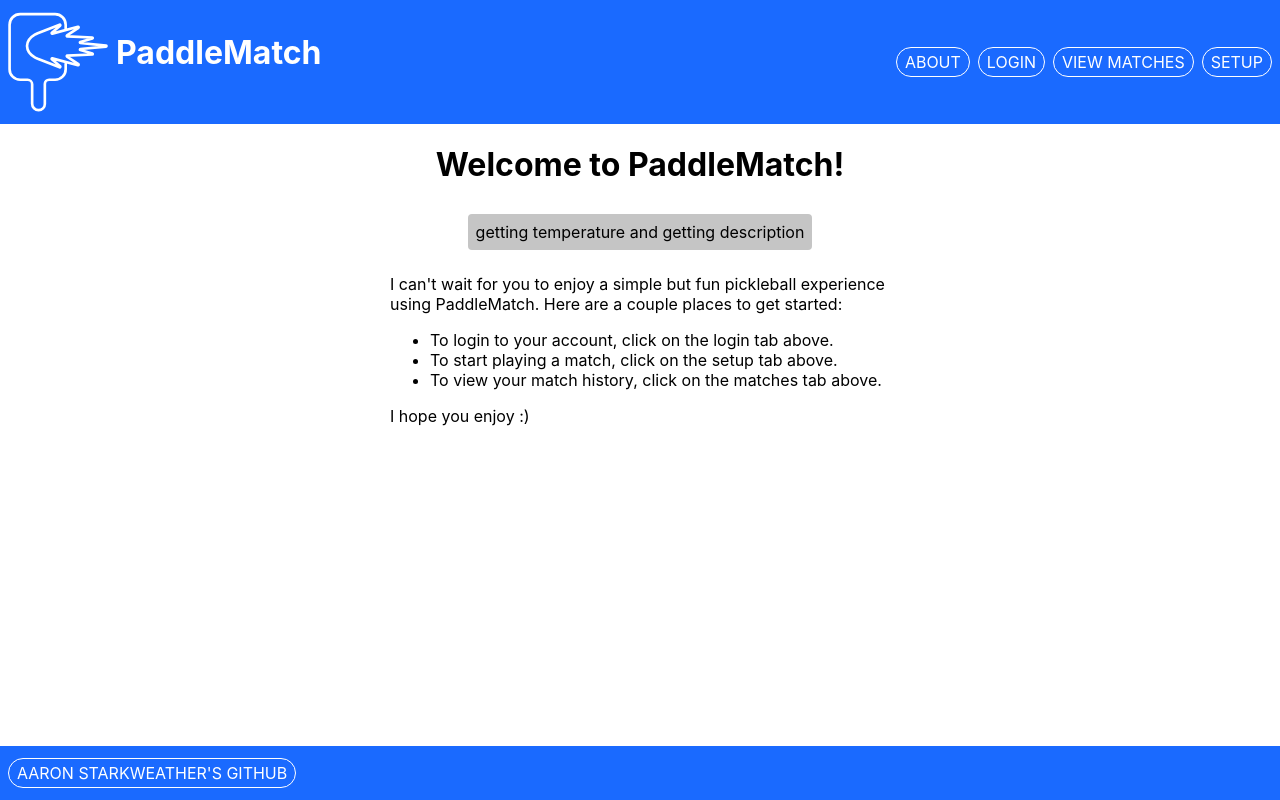
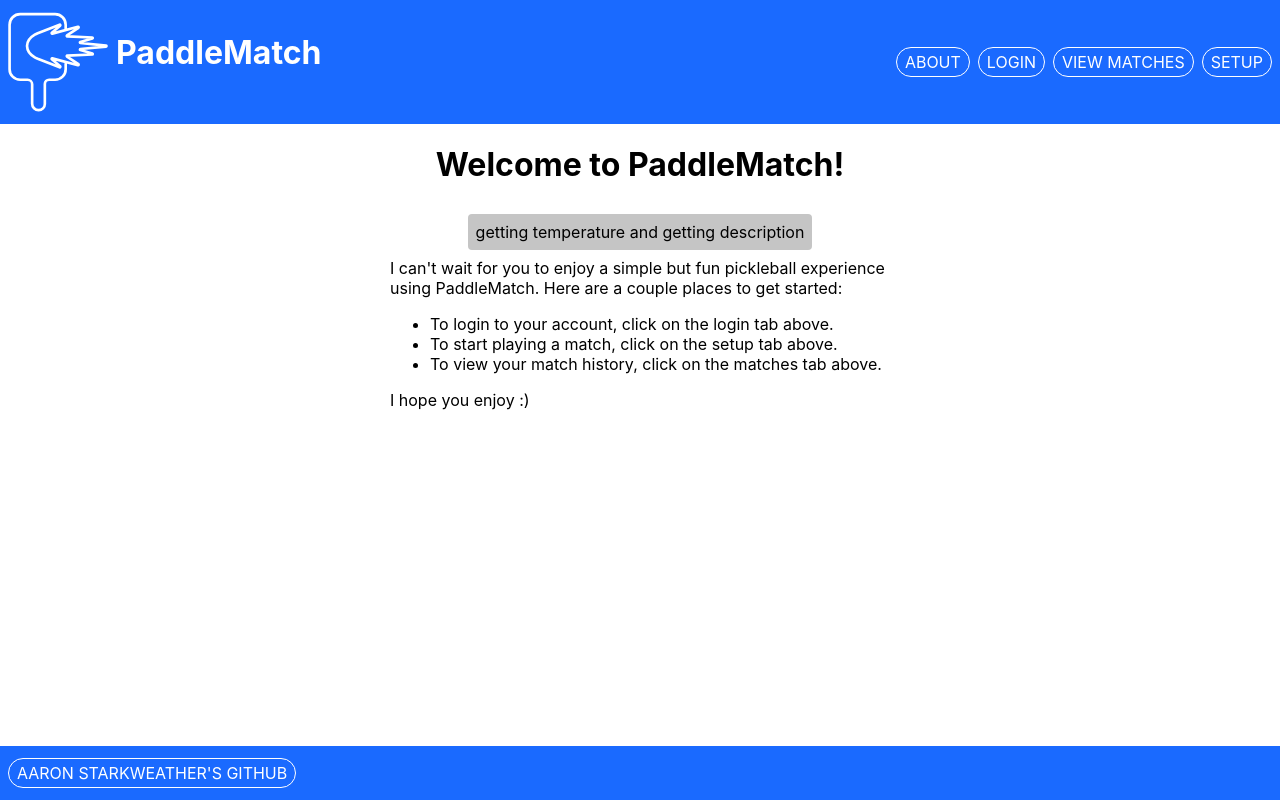
Before and after one commit to aaronstarky/startup, a React (Vite) app: page / in a window 1280 px wide. Built offline with nearby package versions, Linux system fonts and the light colour scheme; no server answers.

Commit message:
Fixed dom nesting

```diff
--- a/react_deliverable/about.jsx
+++ b/react_deliverable/about.jsx
@@ -25,7 +25,7 @@ export default function About() {
         <div className="component">
             <h1>Welcome to PaddleMatch!</h1>
             <p className="weather">{temperature} and {description}</p>
-            <p>
+            <div>
                 I can't wait for you to enjoy a simple but fun pickleball experience using PaddleMatch. Here are a couple places to get started:
                 <ul>
                     <li>
@@ -39,7 +39,7 @@ export default function About() {
                     </li>
                 </ul>
                 I hope you enjoy :)
-            </p>
+            </div>
 
         </div>
     )
```
